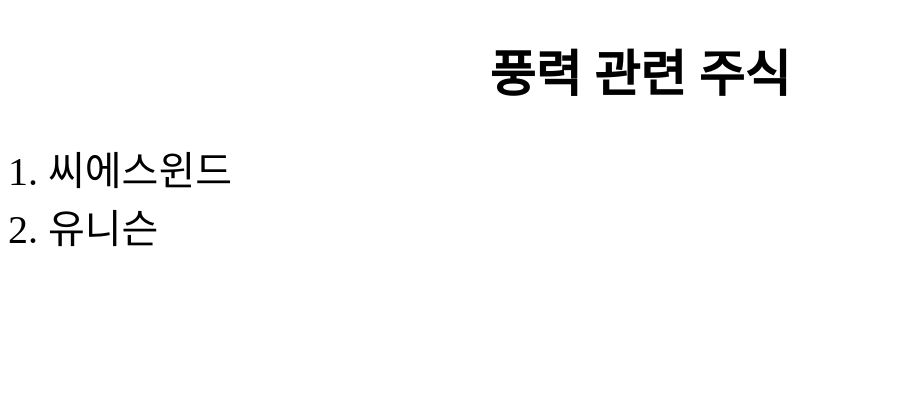
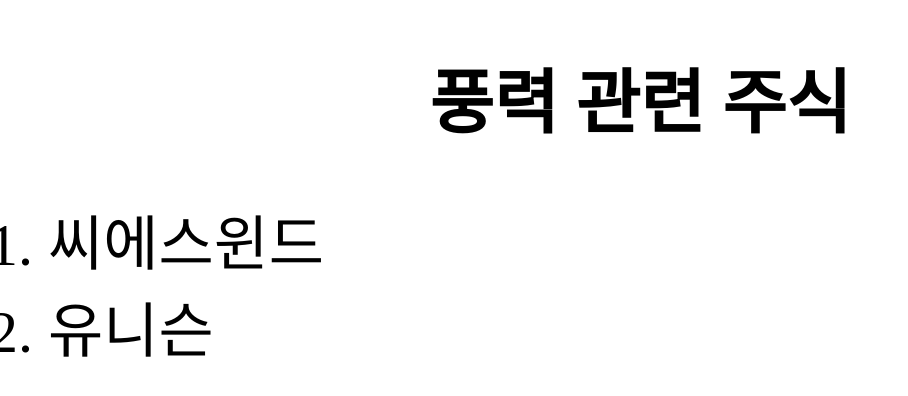
Before and after one commit to zicrid88/GoodnGoooooood, a plain HTML site: page index.html in a window 1280 px wide. Shown: the whole page, without its empty margins (0-908 px from the left). Drawn offline with Linux system fonts and the light colour scheme.

Commit message:
Update index.html

```diff
--- a/index.html
+++ b/index.html
@@ -6,17 +6,17 @@
     <style>
       h1{
         color: black;
-        font-size: 50px;
+        font-size: 70px;
         text-align: center;
         text-decoration: none;
       }
       a{
-        font-size: 40px;
+        font-size: 60px;
         color: black;
         text-decoration: none;
       }
       li{
-        font-size: 40px;
+        font-size: 60px;
         color: black;
       }
     </style>
```
